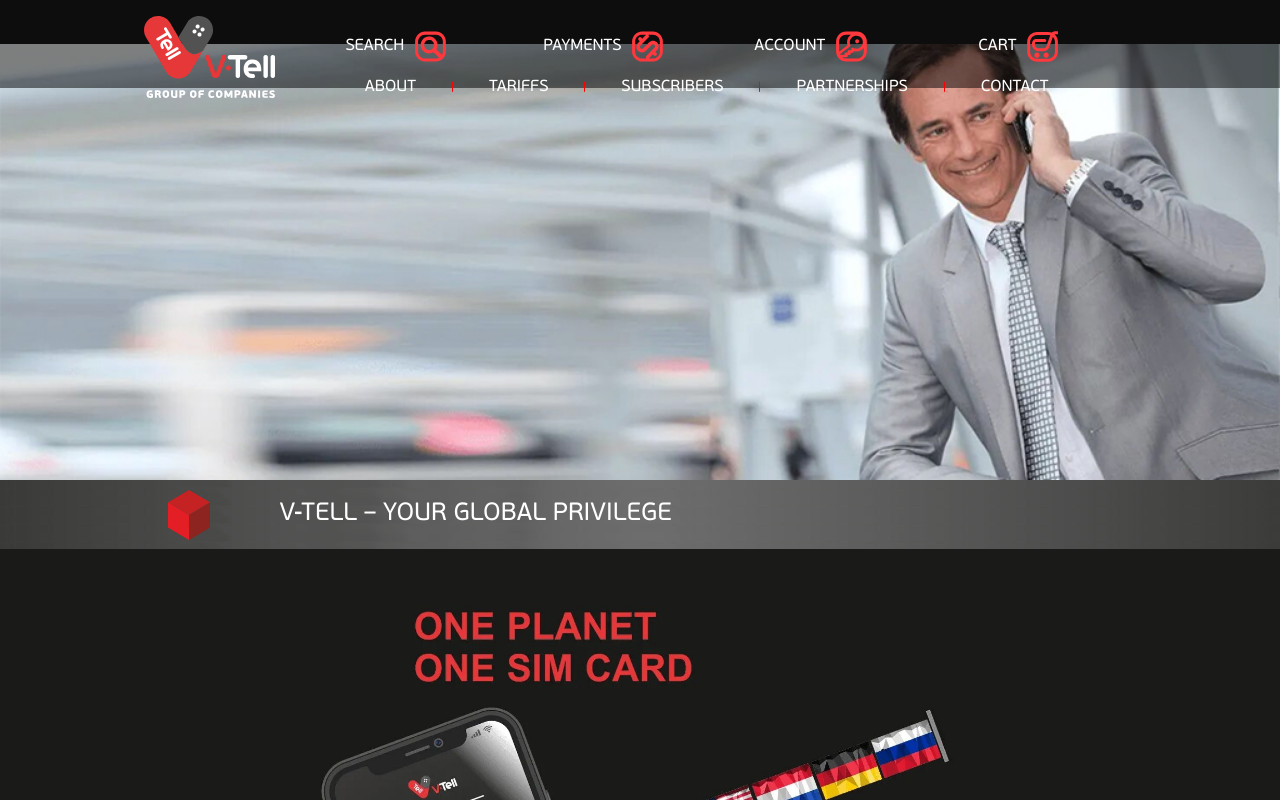
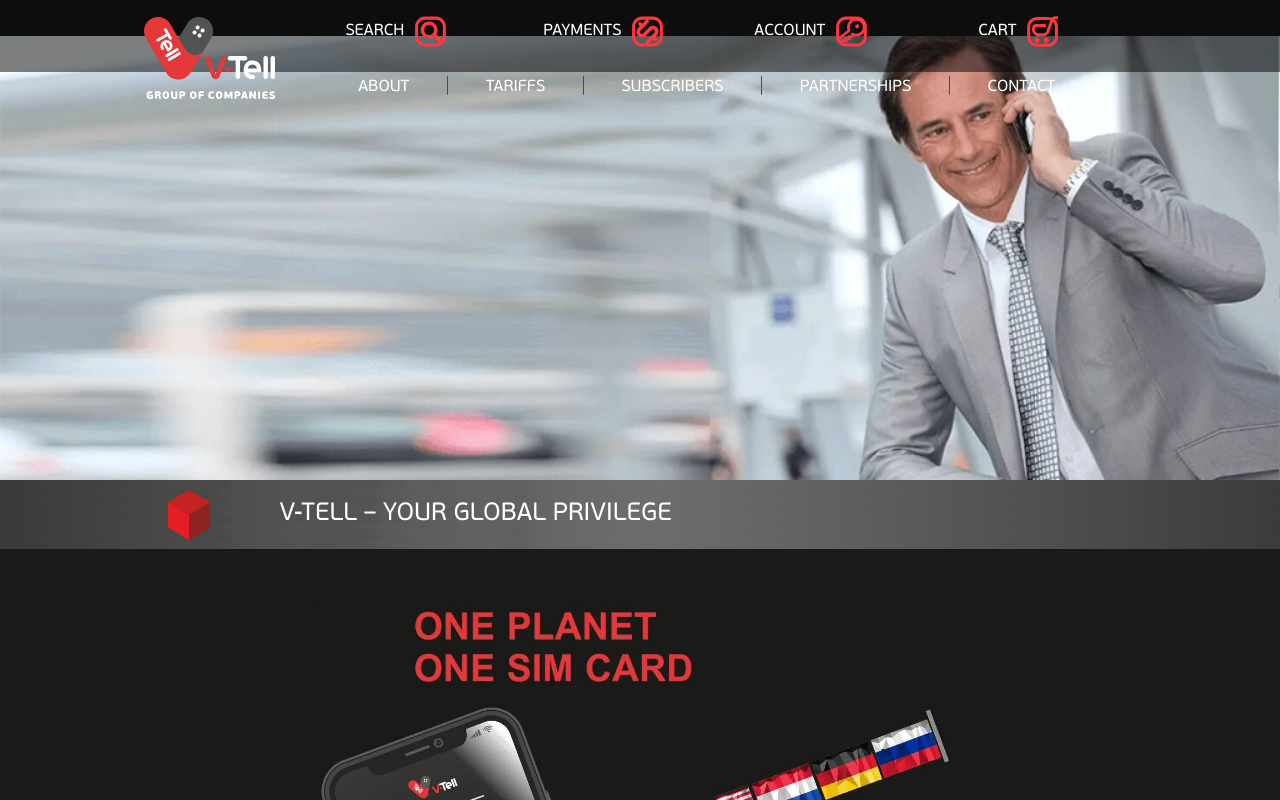
Before and after one commit to kdjordan/vtell, a Vue app: page /about in a window 1280 px wide. Shown: the top 800 px of the page. Built offline with nearby package versions, Linux system fonts and the light colour scheme.

Commit message:
ACT: switch branches

```diff
--- a/src/components/Nav.vue
+++ b/src/components/Nav.vue
@@ -68,13 +68,13 @@
     top: 0;
     left: 0;
     width: 100%;
-    height: 5.5%;
+    height: 4.5%;
     background: #0d0d0d;
 
     &::after {
         position: fixed;
-        top: 5.5%;
-        height: 5.5%;
+        top: 4.5%;
+        height: 4.5%;
         content: "";
         background: rgba(0, 0, 0, 0.5);
         display: block;
@@ -129,8 +129,14 @@
         display: flex;
         // justify-content: ;
         align-items: center;
-        &:hover {
-            background: red;
+
+        &--text {
+            transition: all .4s;
+        }
+
+        &:hover &--text, &:hover &.icon {
+            color: grey;
+            border-bottom: 1px solid grey;
         }
 
         &--container {
@@ -142,8 +148,7 @@
     }
 
     &__lower {
-        // width: 100%;
-        // height: 100%;
+        padding: 10px 10px;
 
         &:hover {
             background: red;
@@ -165,7 +170,7 @@
     }
 
     &__upper {
-        padding-top: 1%;
+        // padding-top: 1%;
         width: 100%;
         display: flex;
 
@@ -176,7 +181,7 @@
 
     &__lower {
         width: 100%;
-        padding-top: 2%;
+        padding-top: 2.5%;
         // border: 1px solid yellow;
         display: flex;
         justify-content: space-evenly;
--- a/src/scss/_base.scss
+++ b/src/scss/_base.scss
@@ -1,3 +1,11 @@
+
+  *,
+  *:before,
+  *:after {
+    margin: 0;
+    padding: 0;
+    box-sizing: border-box;
+  }
 
   body {
     padding: 0;
```
